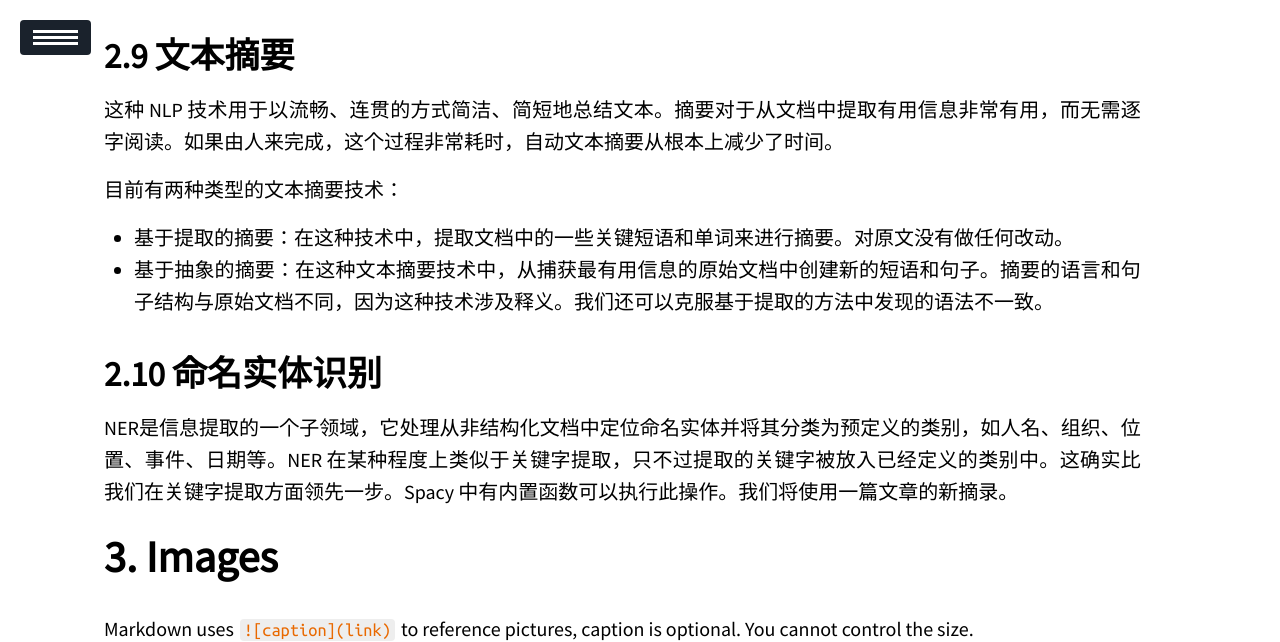
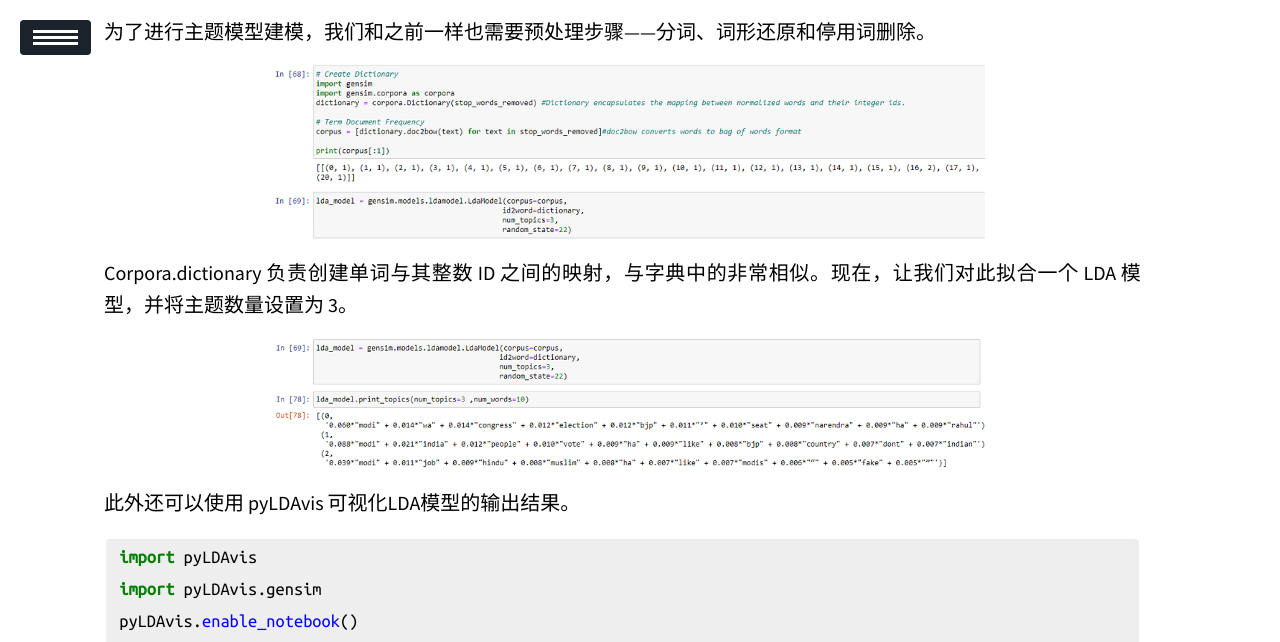
Before and after one commit to ssskz/ssskz.github.io, a Jekyll site: the page built from _posts/2024-5-19-NLP.md, in a window 1280 px wide and 1400 px high, scrolled down 11398 px, cut to the strip 0-642 px from the top of the window. Built offline with Jekyll 4.4.1, drawn with Linux system fonts in a browser that asks for light colours; our own code applies the rules of GitHub Pages for plain Markdown files; formulas are drawn with MathJax 3; a script that is not in the unit is left out; some of the changed text lies outside the part shown.

Commit message:
1
Signed-off-by: ssskz <12497590+ssskz@user.noreply.gitee.com>

````diff
--- a/_posts/2024-5-19-NLP.md
+++ b/_posts/2024-5-19-NLP.md
@@ -268,6 +268,33 @@ Skip Gram 模型的工作原理与上述方法正好相反，我们将输入作
 
 <img src="https://ssskz.github.io/materials/自然语言处理/LDA.png" width="70%">
 
+为了进行主题模型建模，我们和之前一样也需要预处理步骤——分词、词形还原和停用词删除。
+
+<img src="https://ssskz.github.io/materials/自然语言处理/13.png" width="70%">
+
+Corpora.dictionary 负责创建单词与其整数 ID 之间的映射，与字典中的非常相似。现在，让我们对此拟合一个 LDA 模型，并将主题数量设置为 3。
+
+<img src="https://ssskz.github.io/materials/自然语言处理/14.png" width="70%">
+
+此外还可以使用 pyLDAvis 可视化LDA模型的输出结果。
+
+```python
+ import pyLDAvis
+ import pyLDAvis.gensim
+ pyLDAvis.enable_notebook()
+ vis = pyLDAvis. gensim.prepare(lda_model, corpus, dictionary)
+ vis
+```
+
+如图所示，每个圆圈代表一个主题，每个主题分布在右侧所示的单词上。
+
+<img src="https://ssskz.github.io/materials/自然语言处理/15.png" width="70%">
+
+pyLDAvis 提供了一种非常直观的方式来查看和解释拟合的 LDA 主题模型的结果。选择主题数量的最佳方式取决于两个因素：
+
+- 主题应该有不同的可分离主题。一个主题不应包含两个容易分离的主题。在这种情况下，可以增加主题数量并查看。
+- 主题之间不应有重叠。不同的话题应该有尽可能不同的主题。重叠也可以通过上图中重叠的圆圈看出。
+
 ## 文本摘要
 
 这种 NLP 技术用于以流畅、连贯的方式简洁、简短地总结文本。摘要对于从文档中提取有用信息非常有用，而无需逐字阅读。如果由人来完成，这个过程非常耗时，自动文本摘要从根本上减少了时间。
````
